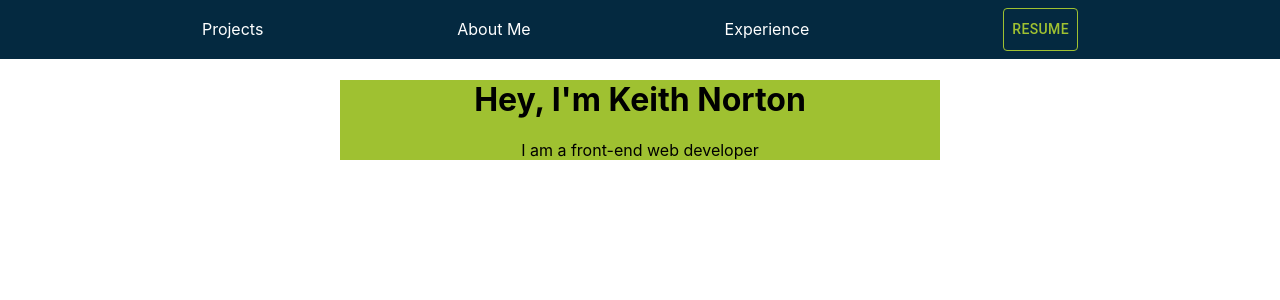
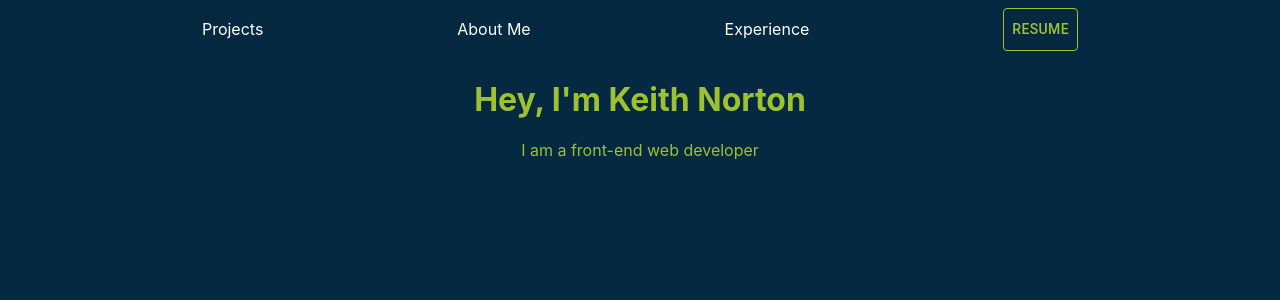
Before and after one commit to KeithLion/portfolio-site, a React (Create React App) app: page / in a window 1280 px wide. Shown: the top 300 px of the page. Built offline with nearby package versions, Linux system fonts and the light colour scheme.

Commit message:
added styling

```diff
--- a/src/Views/Main.js
+++ b/src/Views/Main.js
@@ -5,14 +5,18 @@ import Box from '@mui/material/Box'
 
 const Main = (props) => {
 
-
+    var styling={
+        mainText:{
+                color:'#9FC131',
+    }
+    }
 
     return(
         <div>
+            <Box sx={{height: '100vh', margin:'auto',backgroundColor:'#042940'}}>
             <NavBar />
-            <Box sx={{backgroundColor: '#9FC131', maxWidth: 600, margin:'auto'}}>
-            <h1>Hey, I'm Keith Norton</h1>
-            <p>I am a front-end web developer</p>
+            <h1 style={styling.mainText}>Hey, I'm Keith Norton</h1>
+            <p style={styling.mainText}>I am a front-end web developer</p>
             </Box>
         </div>
     )
```
